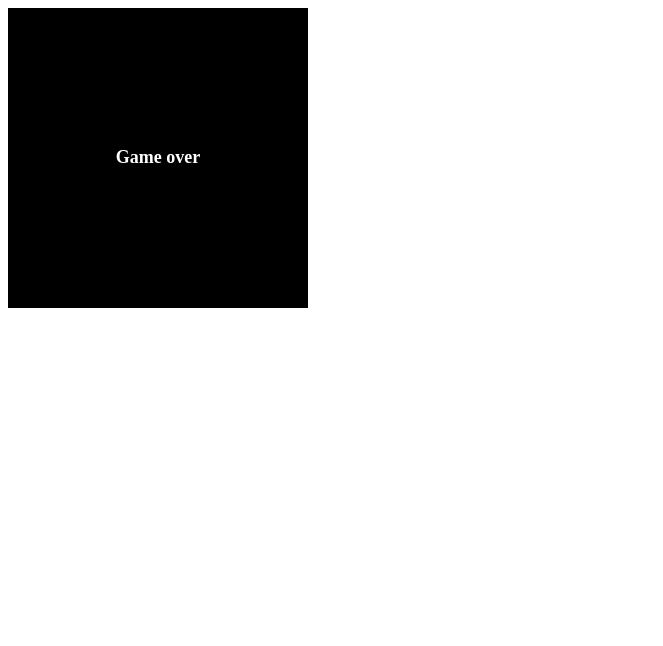
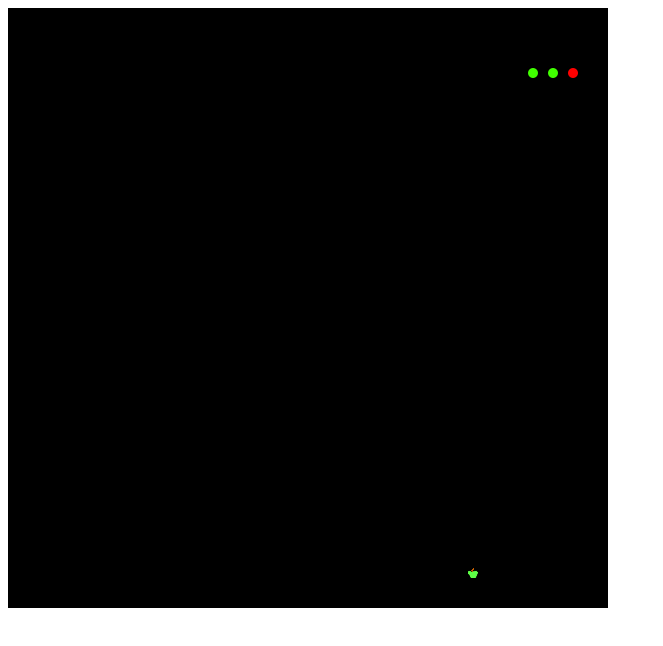
Before and after one commit to janbodnar/JavaScript-Snake-Game, a plain HTML site: page index.html in a window 1280 px wide. Shown: the whole page, without its empty margins (0-663 px from the left). Drawn offline with Linux system fonts and the light colour scheme.

Commit message:
increased grid space

```diff
--- a/index.html
+++ b/index.html
@@ -1,7 +1,7 @@
 <!DOCTYPE html>
 <html>
 <head>
-<title>JavaScript Snake game</title>
+<title>JavaScript Snek game</title>
 <style>
     canvas {background: black}
 </style>
@@ -10,7 +10,6 @@
 </head>
 
 <body onload="init();">
-    <canvas id="myCanvas" width="300" height="300">
-    </canvas>
+    <canvas id="myCanvas" width="600" height="600"/>
 </body>
 </html>
--- a/snake.js
+++ b/snake.js
@@ -20,24 +20,20 @@ var upDirection = false;
 var downDirection = false;
 var inGame = true;
 
-const DOT_SIZE = 10;
-const ALL_DOTS = 900;
-const MAX_RAND = 29;
-const DELAY = 140;
-const C_HEIGHT = 300;
-const C_WIDTH = 300;
+const DOT_SIZE = 20;
+const DELAY = 200;
+const C_HEIGHT = 600;
+const C_WIDTH = 600;
 
 const LEFT_KEY = 37;
 const RIGHT_KEY = 39;
 const UP_KEY = 38;
 const DOWN_KEY = 40;
 
-var x = new Array(ALL_DOTS);
-var y = new Array(ALL_DOTS);
-
+var x = new Array(C_WIDTH);
+var y = new Array(C_HEIGHT);
 
 function init() {
-
     canvas = document.getElementById('myCanvas');
     ctx = canvas.getContext('2d');
 
@@ -48,7 +44,6 @@ function init() {
 }
 
 function loadImages() {
-
     head = new Image();
     head.src = 'head.png';
 
@@ -60,19 +55,16 @@ function loadImages() {
 }
 
 function createSnake() {
-
     dots = 3;
-
+    // initial position
     for (var z = 0; z < dots; z++) {
-        x[z] = 50 - z * 10;
-        y[z] = 50;
+        x[z] = (3 * DOT_SIZE) - z * DOT_SIZE;
+        y[z] = (3 * DOT_SIZE) ;
     }
 }
 
 function checkApple() {
-
     if ((x[0] == apple_x) && (y[0] == apple_y)) {
-
         dots++;
         locateApple();
     }
@@ -92,8 +84,10 @@ function doDrawing() {
                 ctx.drawImage(head, x[z], y[z]);
             } else {
                 ctx.drawImage(ball, x[z], y[z]);
+                console.log("ball", x, y)
             }
         }
+
     } else {
 
         gameOver();
@@ -101,87 +95,57 @@ function doDrawing() {
 }
 
 function gameOver() {
-
     ctx.fillStyle = 'white';
     ctx.textBaseline = 'middle';
     ctx.textAlign = 'center';
-    ctx.font = 'normal bold 18px serif';
+    ctx.font = 'normal bold 24px serif';
 
     ctx.fillText('Game over', C_WIDTH/2, C_HEIGHT/2);
 }
 
 function checkApple() {
-
     if ((x[0] == apple_x) && (y[0] == apple_y)) {
-
         dots++;
         locateApple();
     }
 }
 
 function move() {
-
     for (var z = dots; z > 0; z--) {
         x[z] = x[(z - 1)];
         y[z] = y[(z - 1)];
     }
 
-    if (leftDirection) {
+    if (leftDirection)
         x[0] -= DOT_SIZE;
-    }
-
-    if (rightDirection) {
+    if (rightDirection)
         x[0] += DOT_SIZE;
-    }
-
-    if (upDirection) {
+    if (upDirection)
         y[0] -= DOT_SIZE;
-    }
-
-    if (downDirection) {
+    if (downDirection)
         y[0] += DOT_SIZE;
-    }
 }
 
 function checkCollision() {
+    for (var z = dots; z > 0; z--)
+        if ((z > 4) && (x[0] == x[z]) && (y[0] == y[z]))
+            inGame = false;
 
-    for (var z = dots; z > 0; z--) {
-
-        if ((z > 4) && (x[0] == x[z]) && (y[0] == y[z])) {
-            inGame = false;
-        }
-    }
-
-    if (y[0] >= C_HEIGHT) {
+    if (y[0] >= C_HEIGHT || y[0] < 0 || x[0] >= C_WIDTH  || x[0] < 0)
         inGame = false;
-    }
-
-    if (y[0] < 0) {
-       inGame = false;
-    }
-
-    if (x[0] >= C_WIDTH) {
-      inGame = false;
-    }
-
-    if (x[0] < 0) {
-      inGame = false;
-    }
 }
 
 function locateApple() {
+    var r = Math.floor(Math.random() * C_WIDTH / DOT_SIZE);
+    apple_x = r * DOT_SIZE;
+    console.log("not snek", r * DOT_SIZE)
 
-    var r = Math.floor(Math.random() * MAX_RAND);
-    apple_x = r * DOT_SIZE;
-
-    r = Math.floor(Math.random() * MAX_RAND);
+    r = Math.floor(Math.random() * C_HEIGHT / DOT_SIZE);
     apple_y = r * DOT_SIZE;
 }
 
 function gameCycle() {
-
     if (inGame) {
-
         checkApple();
         checkCollision();
         move();
@@ -191,32 +155,27 @@ function gameCycle() {
 }
 
 onkeydown = function(e) {
-
-    var key = e.keyCode;
+    let key = e.keyCode;
 
     if ((key == LEFT_KEY) && (!rightDirection)) {
-
         leftDirection = true;
         upDirection = false;
         downDirection = false;
     }
 
     if ((key == RIGHT_KEY) && (!leftDirection)) {
-
         rightDirection = true;
         upDirection = false;
         downDirection = false;
     }
 
     if ((key == UP_KEY) && (!downDirection)) {
-
         upDirection = true;
         rightDirection = false;
         leftDirection = false;
     }
 
     if ((key == DOWN_KEY) && (!upDirection)) {
-
         downDirection = true;
         rightDirection = false;
         leftDirection = false;
```
